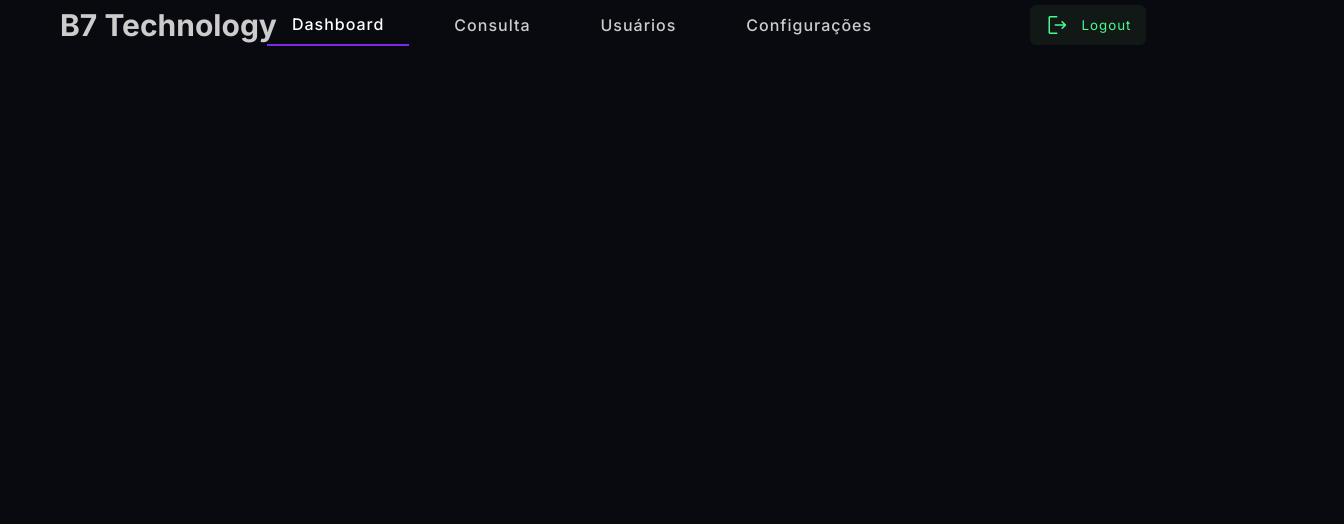
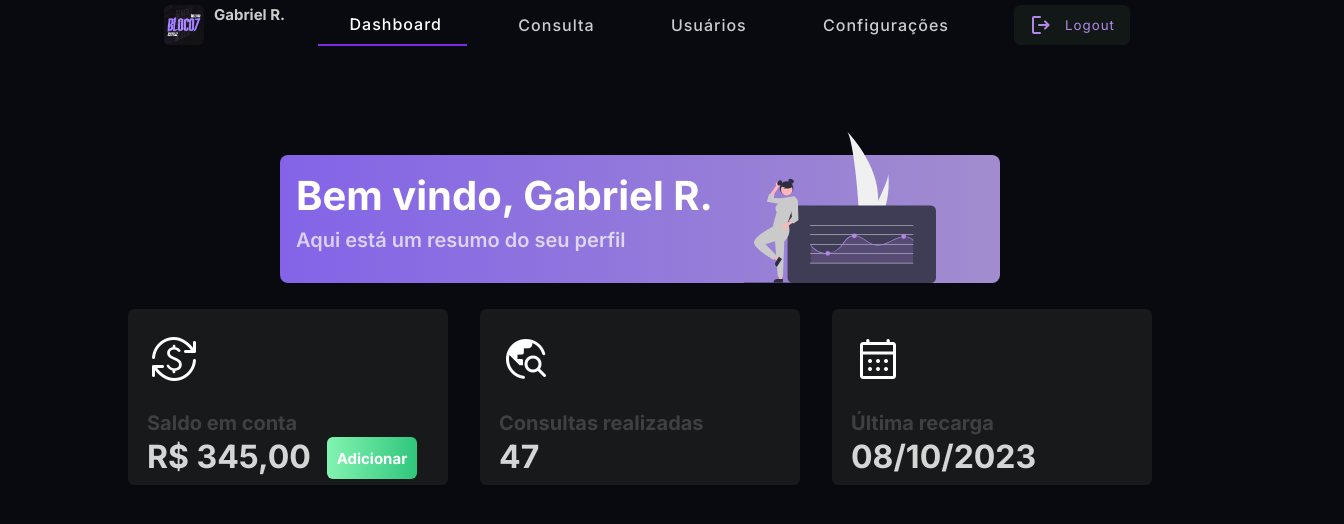
Before and after one commit to gabrxdev/B7Technology, a Vue app: page /dashboard in a window 1280 px wide. Shown: the top 524 px of the page, 1344 px wide, since content can reach past the window. Built offline with nearby package versions, Linux system fonts and the light colour scheme.

Commit message:
deploy da central

```diff
--- a/index.html
+++ b/index.html
@@ -5,7 +5,7 @@
     <link rel="icon" href="/favicon.ico">
     <link rel="stylesheet" href="https://fonts.googleapis.com/css2?family=Material+Symbols+Rounded:opsz,wght,FILL,GRAD@20..48,100..700,0..1,-50..200" />
     <meta name="viewport" content="width=device-width, initial-scale=1.0">
-    <title>Vite App</title>
+    <title>B7Technology</title>
   </head>
   <body>
     <div id="app"></div>
--- /dev/null
+++ b/src/components/Card.vue
@@ -0,0 +1,72 @@
+<template>
+    <div class="card">
+        <div class="informacoes">
+            <span class="material-symbols-rounded">currency_exchange</span>
+            <p>Saldo em conta</p>
+            <h2>R$ 345,00</h2>
+        </div>
+        <button>Adicionar</button>
+    </div>
+    <div class="card">
+        <div class="informacoes">
+            <span class="material-symbols-rounded">travel_explore</span>
+            <p>Consultas realizadas</p>
+            <h2>47</h2>
+        </div>
+    </div>
+    <div class="card">
+        <div class="informacoes">
+            <span class="material-symbols-rounded">calendar_month</span>
+            <p>Última recarga</p>
+            <h2>08/10/2023</h2>
+        </div>
+    </div>
+</template>
+
+<script setup>
+
+</script>
+
+<style scoped>
+.card{
+    width: 20rem;
+    height: 11rem;
+    border-radius: 6px;
+    background: #18191A;
+    display: flex;
+}
+.card span {
+    color: #FFF;
+    font-size: 48px;
+    margin-left: 22px;
+    margin-top: 26px;
+}
+.card p{
+    font-size: 20px;
+    color: #404040;
+    font-weight: 700;
+    margin-top: 24px;
+    margin-left: 19px;
+}
+.card h2{
+    color: #D5D5D5;
+    font-size: 32px;
+    margin-top: 2px;
+    margin-left: 19px;
+    font-weight: 700;
+}
+.card button{
+    height: 42px;
+    width: 90px;
+    margin-top: 8rem;
+    margin-left: 1rem;
+    font-family: 'Inter';
+    font-size: 15px;
+    font-weight: 700;
+    border-radius: 6px;
+    color: #FFF;
+    border: none;
+    background-image: linear-gradient(to right, #82f4b1, #30c67c );
+    cursor: pointer;
+}
+</style>
--- a/src/components/NewNav.vue
+++ b/src/components/NewNav.vue
@@ -1,11 +1,14 @@
 <template>
   <nav class="navigation">
     <div class="logo-container">
-      <h2>B7 Technology</h2>
+      <img src="../assets/images/bloco7Purple.jpg" alt="">
+      <div class="usuario">
+        <h4>Gabriel R.</h4>
+      </div>
     </div>
 
     <div class="links-container">
-      <router-link :to="item.path"  v-for="item in items" :key="item">{{ item.conteudo }}</router-link>
+      <router-link :to="item.path"  v-for="item in items" :key="item"><span class="material-symbols-rounded">{{ item.icon }}</span>{{ item.conteudo }}</router-link>
     </div>
     <div class="button-container">
         <button><span class="material-symbols-rounded">logout</span>Logout</button>
@@ -44,7 +47,7 @@ nav {
   justify-content: center;
   padding: 25px;
   position: absolute;
-  right: 0em;
+  right: -4em;
 }
 
 .logo-container {
@@ -52,9 +55,20 @@ nav {
   font-size: 20px;
   color: #404040;
   position: absolute;
-  left: 3em;
+  left: 5em;
+  display: flex;
+  gap: 0.5em
 }
 
+.logo-container img{
+  width: 2em;
+  border-radius: 5px;
+}
+
+.logo-container h4{
+  font-size: 15px;
+  color: #CCC;
+}
 button {
   padding: 8px 15px;
   border: none;
@@ -67,22 +81,15 @@ button {
   letter-spacing: 1px;
   font-family: 'Inter';
   background-color: #121816;
-  color: #49FA90;
+  color: #b187e8;
   transition: 0.3s all ease-in;
   position: relative;
-  left: 10em;
+  left: 3em;
   bottom: 0em
 }
 
 button:hover {
   color: #FFF;
-}
-
-.material-symbols-rounded {
-  font-variation-settings: 'FILL' 1,
-    'wght' 400,
-    'GRAD' 0,
-    'opsz' 48;
 }
 
 .links-container {
@@ -100,6 +107,9 @@ a {
   color: #CCC;
   font-weight: 500;
   letter-spacing: 1px;
+  display: flex;
+  align-items: center;
+  gap: 0.4em;
 }
 
 a:hover {
--- a/src/views/Consulta.vue
+++ b/src/views/Consulta.vue
@@ -13,7 +13,7 @@
                     <span class="material-symbols-rounded">data_loss_prevention</span>
                     <input v-model="inputConsulta" :maxlength="maxLenght" :disabled="disabled" :type="type"
                         :placeholder="placeholder">
-                    <button>Consultar</button>
+                    <button @click="resultadoFunc">Consultar</button>
                 </div>
                 <div class="selection-area">
                     <div @click="toggle()" class="select-area">
@@ -28,19 +28,73 @@
                     </div>
                 </div>
             </div>
+
+            <div v-show="resultado" v-for="dados in dadosConsulta" :key="dados" class="resultado-area">
+                <div class="nome-container">
+                    <h4>Nome</h4>
+                    <p>{{ dados.nome }}</p>
+                </div>
+
+                <div class="cpf-container">
+                    <h4>CPF</h4>
+                    <p>{{ dados.cpf }}</p>
+                </div>
+
+                <div class="nascimento-container">
+                    <h4>Nascimento</h4>
+                    <p>{{ dados.nascimento }}</p>
+                </div>
+                <button @click="openModal" class="openModal">Abrir</button>
+            </div>
+
         </section>
+
+        <div v-show="showModal" class="modal">
+            <span @click="closeModal" id="close" class="material-symbols-rounded">close</span>
+
+            <h3>Resultados</h3>
+            <p class="conteudo" v-for="dados in dadosConsulta" :key="dados">Nome: <strong>{{ dados.nome }}</strong></p>
+            <p v-for="dados in dadosConsulta" :key="dados">CPF: <strong>{{ dados.cpf }}</strong></p>
+            <p v-for="dados in dadosConsulta" :key="dados">Nascimento: <strong>{{ dados.nascimento }}</strong></p>
+            <p v-for="dados in dadosConsulta" :key="dados">Sexo: <strong>{{ dados.sexo }}</strong></p>
+            <p v-for="dados in dadosConsulta" :key="dados">Status receita federal: <strong>{{ dados.statusReceita }}</strong></p>
+            <p v-for="dados in dadosConsulta" :key="dados">Óbito: <strong>{{ dados.obito }}</strong></p>
+            <p v-for="dados in dadosConsulta" :key="dados">Nacionalidade: <strong>{{ dados.nacionalidade }}</strong></p>
+            <p v-for="dados in dadosConsulta" :key="dados">Nome da Mãe: <strong>{{ dados.nomeMae }}</strong></p>
+            <p v-for="dados in dadosConsulta" :key="dados">Escolaridade: <strong>{{ dados.escolaridade }}</strong></p>
+            <p v-for="dados in dadosConsulta" :key="dados">Profissão: <strong>{{ dados.profissao }}</strong></p>
+            <p v-for="dados in dadosConsulta" :key="dados">Renda: <strong>{{ dados.renda }}</strong></p>
+            <p v-for="dados in dadosConsulta" :key="dados">Telefone: <strong>{{ dados.telefone }}</strong></p>
+            <p v-for="dados in dadosConsulta" :key="dados">Logradouro: <strong>{{ dados.logradouro }}</strong></p>
+            <p v-for="dados in dadosConsulta" :key="dados">Número: <strong>{{ dados.numero }}</strong></p>
+            <p v-for="dados in dadosConsulta" :key="dados">Complemento: <strong>{{ dados.complemento }}</strong></p>
+            <p v-for="dados in dadosConsulta" :key="dados">Bairro: <strong>{{ dados.bairro }}</strong></p>
+            <p v-for="dados in dadosConsulta" :key="dados">Cidade: <strong>{{ dados.cidade }}</strong></p>
+            <p v-for="dados in dadosConsulta" :key="dados">CEP: <strong>{{ dados.cep }}</strong></p>
+            <p v-for="dados in dadosConsulta" :key="dados">CPNJ: <strong>{{ dados.cpnj }}</strong></p>
+            <div class="acoes">
+                <span @click="copiarConteudo" class="material-symbols-rounded">content_copy</span>
+                <span class="material-symbols-rounded">picture_as_pdf</span>
+                <span class="material-symbols-rounded">screenshot_monitor</span>
+            </div>
+        </div>
+        <div v-if="showModal" class="overlay">
+
+        </div>
     </main>
 </template>
 
 <script setup>
 import NewNav from '../components/NewNav.vue'
 import { ref, computed } from 'vue'
+
 const placeholder = ref('Selecione uma forma de consulta')
 const spanContent = ref('Selecione uma opção')
 const disabled = ref(true)
 const type = ref('text')
 const maxLenght = ref(40)
 const inputConsulta = ref('')
+
 const nome = () => {
     spanContent.value = 'Nome completo'
     show.value = false
@@ -66,8 +120,43 @@ const numero = () => {
     inputConsulta.value = ''
 }
 
+const dadosConsulta = ref([
+    { nome: 'Francisco Fabiano Bessa Filho',
+    cpf: '00791329445',
+    nascimento: '27/03/1985',
+    sexo: 'M',
+    statusReceita: 'Regular',
+    obito: 'Não',
+    nacionalidade: 'Brasileiro',
+    nomeMae: 'Sandra Sueli Bezarra Tavares',
+    cpfMae: '32674120487',
+    escolaridade: 'Superior completo',
+    profissao: 'Diretor geral de empresa',
+    renda: 'R$ 7.888 / R$ 15.7600',
+    telefone: '83988183127',
+    logradouro: 'Rua olegario mariano',
+    numero: '371',
+    complemento: 'Não consta',
+    bairro: 'Catole',
+    cidade: 'Campina grande - PB',
+    cep: '58410124',
+    cpnj: '01934957000178',
+ }
+])
 const show = ref(false)
 const toggle = () => (show.value = !show.value)
+
+const resultado = ref(false)
+function resultadoFunc(){
+    resultado.value = true
+}
+
+// Modal
+const showModal = ref(false)
+const closeModal = ()=> (showModal.value = !showModal.value)
+const openModal = ()=> (showModal.value = !showModal.value)
+
+const conteudo = document.querySelector('.conteudo')
 </script>
 
 <style scoped>
@@ -223,4 +312,87 @@ section {
 .arrow-down {
     transform: rotate(0deg)
 }
+
+.resultado-area{
+    color: #CCC;
+    display: flex;
+    gap: 3em;
+    justify-content: space-between;
+    padding: 0.6em 0.8em;
+    background-color: var(--navbar-color);
+    border-radius: 6px;
+    cursor: pointer;
+    width: 40em;
+    position: relative;
+    right: 5em;
+}
+.resultado-area button{
+    padding: 1em 2em;
+    border-radius: 6px;
+    background-color: #7D2AE8;
+    color: #FFF;
+    border: none;
+    cursor: pointer;
+}
+.nome-container, .cpf-container, .nascimento-container{
+    display: flex;
+    flex-direction: column;
+    gap: 0.5em;
+}
+.resultado-area p{
+    font-size: 11px;
+    color: #b187e8;
+    font-weight: 600;
+}
+.resultado-area h4{
+    font-size: 14px;
+}
+
+.modal{
+    background-color: var(--navbar-color);
+    position: absolute;
+    left: 30em;
+    bottom: 10em;
+    height: 25em;
+    width:25em;
+    padding: 1em 2em;
+    color: #CCC;
+    border-radius: 6px;
+    z-index: 2;
+    display: flex;
+    flex-direction: column;
+}
+.modal p{
+    font-size: 12px;
+    font-weight: 600;
+}
+.modal strong{
+    color: #8a43e7;
+}
+
+.overlay{
+    background-color: rgba(0, 0, 0, 0.8);
+    height: 100%;
+    width: 100%;
+    position: absolute;
+}
+
+.acoes{
+    display: flex;
+    justify-content: space-between;
+    margin-top: 1em;
+}
+
+.acoes span{
+    background-color: var(--hover-color);
+    padding: 0.5em 0.5em;
+    border-radius: 8px;
+    cursor: pointer;
+}
+#close{
+    position: absolute;
+    top: 0.5em;
+    right: 0.5em;
+    cursor: pointer;
+}
 </style>
--- a/src/views/Dashboard.vue
+++ b/src/views/Dashboard.vue
@@ -2,15 +2,27 @@
     <main>
         <NewNav />
         <section>
+            <div class="card-boas-vindas">
+                <h1>Bem vindo, Gabriel R.</h1>
+                <p>Aqui está um resumo do seu perfil</p>
+                <img src="../assets/images/graphics.svg" alt="">
+            </div>
+            <div class="card-section">
 
+                <Card />
+
+            </div>
         </section>
     </main>
 </template>
 
 <script setup>
 import { ref } from 'vue'
+import Card from '../components/Card.vue'
 import NewNav from '../components/NewNav.vue'
-
+const usuario = ref([
+    { nome: 'Gabriel R.', saldo: 'R$ 345,00', consultas: '47', recarga: '08/10/2023' }
+])
 </script>
 
 <style scoped>
@@ -30,10 +42,47 @@ main {
 }
 
 section {
-    width: 80em;
+    width: 100%;
+    height: 30em;
+    margin: auto 0;
     display: flex;
-    padding-top: 1em;
-    margin-left: 3em;
+    flex-direction: column;
+    align-items: center;
+    justify-content: center;
+}
+
+.card-boas-vindas{
+    color: #FFF;
+    width: 45rem;
+    height: 8rem;
+    border-radius: 8px;
+    background-image: linear-gradient(to right, #8364E8, #A18DCE);
+}
+.card-boas-vindas h1{
+    font-size: 40px;
+    font-weight: 700;
+    margin-top: 1rem;
+    margin-left: 1rem;
+}
+.card-boas-vindas p{
+    font-size: 20px;
+    font-weight: 600;
+    color: rgba(255, 255, 255, 0.7);
+    margin-left: 1rem;
+    margin-top: 0.5rem;
+}
+.card-boas-vindas img{
+    width: 12rem;
+    position: relative;
+    left: 29rem;
+    bottom: 7.5rem;
+}
+.card-section{
+    width: 100%;
+    display: flex;
+    gap: 2rem;
+    justify-content: center;
+    margin-top: 26px;
 }
 
 </style>
```
Also changed, not shown: src/assets/images/currency_exchange.svg (added), src/assets/images/graphics.svg (added), src/components/Modal.vue (added).
